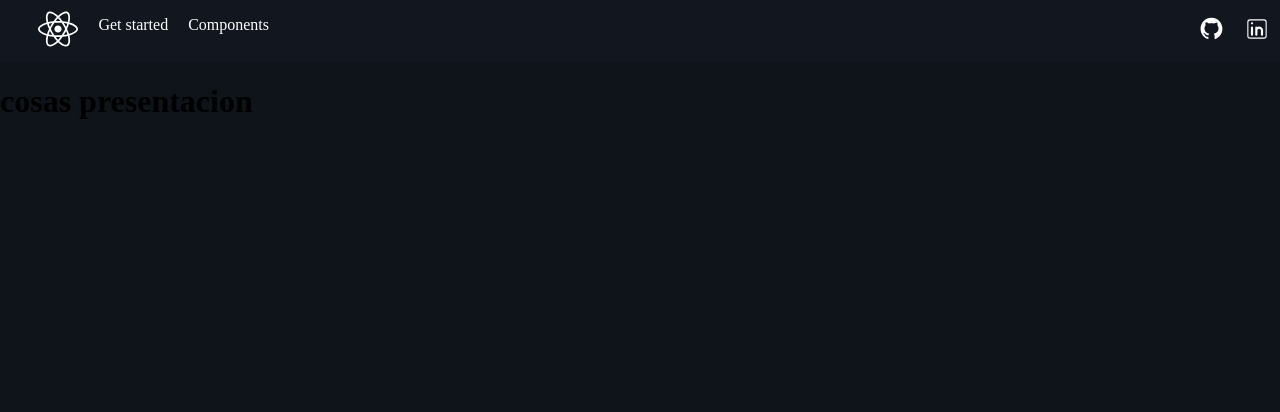
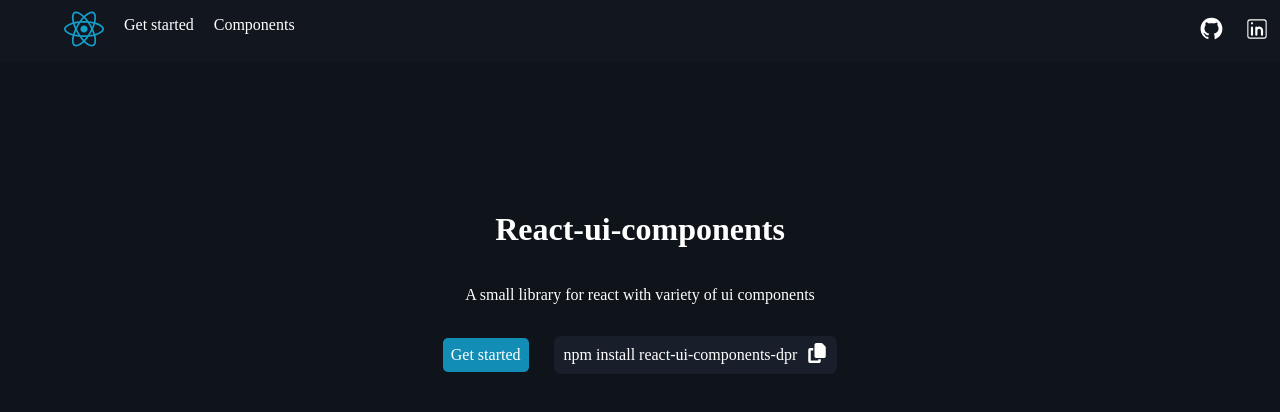
Before and after one commit to DavidPrDev/react-ui-components-web, a React (Vite) app: page / in a window 1280 px wide. Shown: the top 412 px of the page. Built offline with nearby package versions, Linux system fonts and the light colour scheme.

Commit message:
add homePage

```diff
--- a/src/components/Nav.jsx
+++ b/src/components/Nav.jsx
@@ -8,7 +8,7 @@ export const Nav = () => {
     return (
         <header>
             <div className='container-logo'>
-                <Link className='a-decoration' to="/"><FaReact size={40} /></Link></div>
+                <Link className='major-logo' to="/"><FaReact size={40} /></Link></div>
             <nav>
                 <ul className='ul-content'>
                     <li>
--- a/src/components/Presentation.jsx
+++ b/src/components/Presentation.jsx
@@ -1,4 +1,18 @@
+import '../styles/Presentation.css'
+import { Link } from 'react-router-dom';
+import { FaCopy } from "react-icons/fa6";
+
 export const Presentation = () => {
+    const textToCopy = 'npm install react-ui-components-dpr';
+    return (
+        <div className='container-presentation'>
+            <h1>React-ui-components</h1>
+            <p className='sub-title'>A small library for react with variety of ui components</p>
 
-    return (<h1>cosas presentacion</h1>)
+            <div className='btn-container'>
+                <Link className='btn-get-started' to="/get-started">Get started</Link>
+                <p className='npm-code'>npm install react-ui-components-dpr </p><span onClick={() => { navigator.clipboard.writeText(textToCopy); }} className='copy-icon'><FaCopy size={20} /></span>
+            </div>
+        </div>
+    )
 }
--- a/src/styles/Nav.css
+++ b/src/styles/Nav.css
@@ -33,13 +33,12 @@ li {
     padding: 0 10px;
 }
 
-.container-logo {
-    margin-left: 3%;
+.major-logo {
     color: #149ECA;
-
-
 }
-
+.container-logo{
+    margin-left: 5%;
+}
 .a-decoration {
     text-decoration: none;
     color: white;
@@ -50,6 +49,6 @@ li {
 }
 
 .icon {
-    width: 5%; /* Ajusta el tamaño de los logos en porcentaje */
-    height: auto; /* Para mantener la proporción */
+    width: 5%;
+    height: auto;
 }
--- /dev/null
+++ b/src/styles/Presentation.css
@@ -0,0 +1,34 @@
+.container-presentation{
+    display: flex;
+    flex-direction: column;
+    justify-content: center;
+    align-items: center;
+    margin-top: 10%;
+    color:white;
+}
+.btn-container{
+    flex-direction: row;
+    display: flex;
+    align-items: center;
+    justify-content: center;
+    position: relative;
+}
+.btn-get-started{
+    margin-right: 25px;
+    background-color: #128db6;
+    text-decoration: none;
+    color: white;
+    padding: 8px;
+    border-radius: 5px;
+}
+.npm-code{
+    background-color: #181f2b;
+    padding: 10px;
+    padding-right: 40px;
+    border-radius: 7px;
+}
+.copy-icon{
+    cursor: pointer;
+    position: absolute;
+    right: 10px;
+}
```
